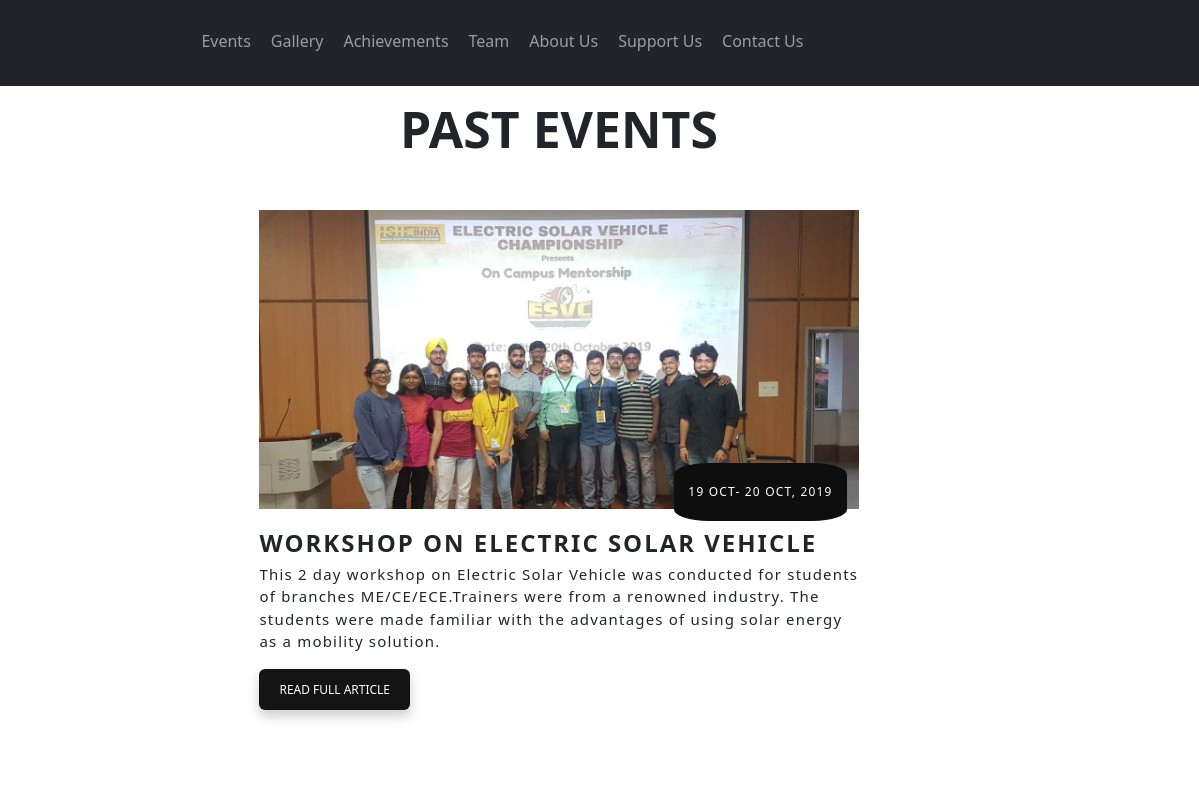
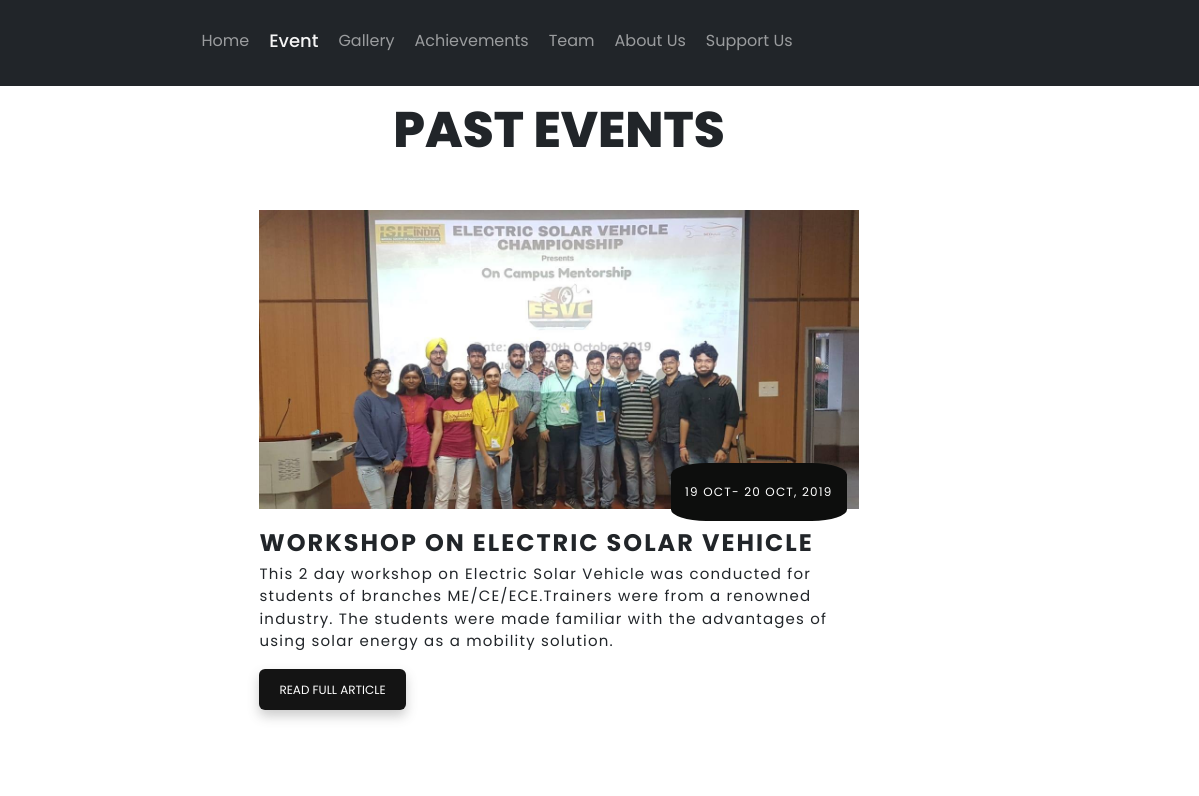
Before and after one commit to DevanshJain07/ISIE-NITP-SRA, a plain HTML site: page pastevents.html in a window 1280 px wide. Shown: the top 796 px of the page, 81-1280 px from the left. Drawn offline with nearby package versions, Linux system fonts and the light colour scheme.

Commit message:
event navbar fixed

```diff
--- a/pastevents.css
+++ b/pastevents.css
@@ -1,21 +1,26 @@
+@import url("https://fonts.googleapis.com/css?family=Poppins:300,400,500,600,700,800,900&display=swap");
+
 * {
   margin: 0;
   padding: 0;
   box-sizing: border-box;
+  font-family: "Poppins", sans-serif;
 }
 html {
   font-size: 62.4%;
 }
-body {
-  font-size: 10px;
-  font-weight: 700;
-  font-family: lato, Arial, Helvetica, sans-serif;
-  text-rendering: optimizeLegibility;
+body,
+html {
+  margin: 0;
+  font-weight: 400;
+  line-height: 1.7;
+  color: rgb(240, 234, 234);
+  justify-content: center;
 }
 
-/* NAVBAR */
+
 .navbar .active a {
-  font-size: 16px;
+  font-size: large;
   font-weight: 500;
   color: rgb(245, 245, 245) !important;
 }
@@ -26,9 +31,6 @@ body {
 .navbar ul li a {
   margin-left: 10px;
   font-size: 16px;
-}
-.navbar-custom ul {
-  margin-left: 800px;
 }
 .logo {
   width: 70px;
@@ -149,7 +151,7 @@ body {
     width: 100%;
   }
   .Events .information .dateOfEvent {
-    top: 24.4rem;
+    top: 20.4rem;
   }
   .Events .popup__box {
     width: 50rem;
@@ -163,7 +165,7 @@ body {
     width: 96%;
   }
   .Events .information .dateOfEvent {
-    top: 24.4rem;
+    top: 20.4rem;
     right: 2.2rem;
   }
 }
--- a/pastevents.html
+++ b/pastevents.html
@@ -53,21 +53,20 @@
         <nav class="navbar fixed-top navbar-expand-lg navbar-dark bg-dark">
           <div class="container-fluid">
             <a class="navbar-brand" href="index.html" style="color: whitesmoke;"><img src="images/ISIE LOGO.jpg" class="logo" alt="logo"></a>
-            <button class="navbar-toggler" type="button" data-bs-toggle="collapse" data-bs-target="#navbarsExample01">
+            <button class="navbar-toggler" type="button" data-bs-toggle="collapse" data-bs-target="#navbarsExample01" style="font-size: 20px;">
               <span class="navbar-toggler-icon">
-
-
               </span>
             </button>
 
             <div class="collapse navbar-collapse" id="navbarsExample01" style="margin-left: 180px;">
               <ul class="navbar-nav me-auto mb-2" style="align-items: center !important; text-align: center;">
-                <!-- <li class="nav-item active">
-                  <a class="nav-link" aria-current="page" href="#">Home</a>
-                </li> -->
                 <li class="nav-item">
-                  <a class="nav-link" href="pastevents.html">Events</a>
+                  <a class="nav-link" aria-current="page" href="index.html">Home</a>
                 </li>
+                <li class="nav-item active">
+                  <a class="nav-link" href="event.html">Event</a>
+                </li>
+
                 <li class="nav-item">
                   <a class="nav-link" href="gallery.html">Gallery</a>
                 </li>
@@ -83,9 +82,6 @@
                 </li>
                 <li class="nav-item">
                   <a class="nav-link" href="Support page.html">Support Us</a>
-                </li>
-                <li class="nav-item">
-                  <a class="nav-link" href="#contact">Contact Us</a>
                 </li>
               </ul>
             </div>
```
